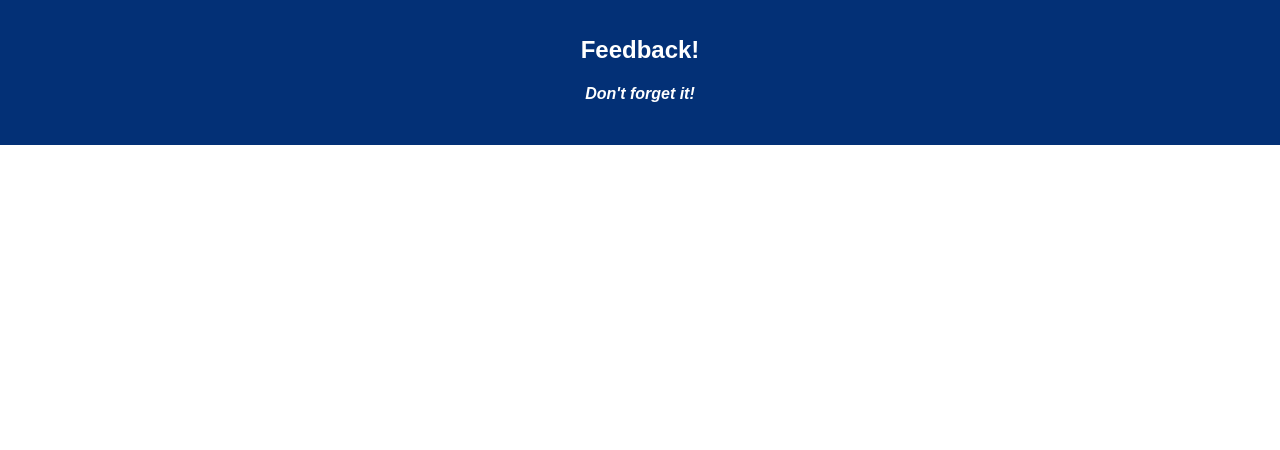
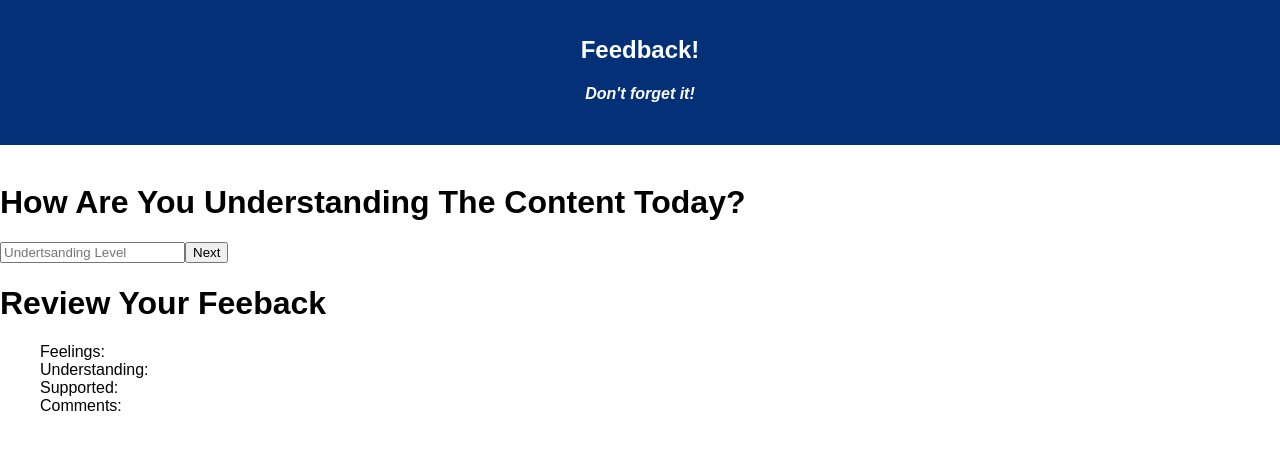
Before and after one commit to KingmanDouglass/feedback-form-weekend, a React (Create React App) app: page /#/understanding in a window 1280 px wide. Shown: the top 450 px of the page. Built offline with nearby package versions, Linux system fonts and the light colour scheme.

Commit message:
getting base mode good and ready

```diff
--- a/src/components/App/App.css
+++ b/src/components/App/App.css
@@ -16,3 +16,7 @@
 .App-intro {
   font-size: large;
 }
+
+ul {
+  list-style: none;
+}
--- a/src/components/App/App.js
+++ b/src/components/App/App.js
@@ -1,19 +1,33 @@
 import React, { Component } from 'react';
+import { HashRouter as Router, Route, Link } from 'react-router-dom';
 import axios from 'axios';
+import { connect } from 'react-redux';
 import './App.css';
+import Feelings from '../Feelings/Feelings.js';
+import Understanding from '../Understanding/Understanding.js';
+import Supported from '../Supported/Supported.js';
+import Comments from '../Comments/Comments.js';
+import Submit from '../Submit/Submit.js';
+import Footer from '../Footer/Footer';
 
 class App extends Component {
   render() {
     return (
-      <div className="App">
-        <header className="App-header">
-          <h1 className="App-title">Feedback!</h1>
-          <h4><i>Don't forget it!</i></h4>
-        </header>
-        <br/>
+
+      <Router>
+        <div>
+        <Route exact path="/" component={Feelings} />
+        <Route exact path="/understanding" component={Understanding} />
+        <Route exact path="/supported" component={Supported} />
+        <Route exact path="/comments" component={Comments} />
+        <Route exact path="/submit" component={Submit} />
       </div>
+    </Router>
     );
   }
 }
-//test
-export default App;
+const mapReduxStateToProps = (reduxState) => ({
+  reduxState
+});
+
+export default connect(mapReduxStateToProps)(App);
--- /dev/null
+++ b/src/components/Comments/Comments.js
@@ -0,0 +1,50 @@
+import React, { Component } from 'react';
+import { connect } from 'react-redux';
+import Header from '../Header/Header'
+import Footer from '../Footer/Footer'
+
+class Comments extends Component {
+
+    state = [
+        {
+            comments: 0,
+        }
+    ]
+
+    nextPage = (event) => {
+        console.log(this.props.product);
+        const action = { type: 'ADD_COMMENTS', payload: this.state.comments};
+        this.props.dispatch(action);
+    }
+
+    handleChange = (event) => {
+        this.setState({
+            comments: event.target.value
+        })
+
+    }
+
+    render() {
+        return (
+            <div>
+            <Header/>
+              <h1>Any Comments You Want To Leave?</h1>
+              <input
+                type="text"
+                placeholder="Comments"
+                value={this.state.comments}
+                onChange={this.handleChange}
+                />
+                <button onClick={this.nextPage}>Next</button>
+            <Footer/>
+            </div>
+        )
+    }
+}
+
+const mapReduxStateToProps = (reduxState) => ({
+    reduxState
+  });
+
+
+export default connect(mapReduxStateToProps)(Comments);
--- /dev/null
+++ b/src/components/Feelings/Feelings.js
@@ -0,0 +1,52 @@
+import React, { Component } from 'react';
+import { connect } from 'react-redux';
+import Header from '../Header/Header'
+import Footer from '../Footer/Footer'
+
+class Feelings extends Component {
+
+    state = [
+        {
+            feelings: 0,
+        }
+    ]
+
+
+    nextPage = (event) => {
+        console.log(this.props.product);
+        const action = { type: 'ADD_FEELINGS', payload: this.state.feelings};
+        this.props.dispatch(action);
+        this.props.history.push('/understanding')
+    }
+
+    handleChange = (event) => {
+        this.setState({
+            feelings: event.target.value
+        })
+
+    }
+
+    render() {
+        return (
+            <div>
+            <Header/>
+              <h1>How Are You Feeling Today?</h1>
+              <input
+                type="number"
+                placeholder="Feeling"
+                value={this.state.feelings}
+                onChange={this.handleChange}
+                />
+                <button onClick={this.nextPage}>Next</button>
+            <Footer/>
+            </div>
+        )
+    }
+}
+
+const mapReduxStateToProps = (reduxState) => ({
+    reduxState
+  });
+
+
+export default connect(mapReduxStateToProps)(Feelings);
--- /dev/null
+++ b/src/components/Footer/Footer.js
@@ -0,0 +1,27 @@
+import React, { Component } from 'react';
+import { connect } from 'react-redux';
+
+//get rid of bulletpoints with css LIST-STYLE: NONE
+class Footer extends Component {
+
+    render() {
+        return (
+            <div>
+              <h1>Review Your Feeback</h1>
+              <ul>
+                  <li>Feelings: {this.props.reduxState.feelingsReducer}</li>
+                  <li>Understanding: {this.props.reduxState.understandingReducer}</li>
+                  <li>Supported: {this.props.reduxState.supportedReducer}</li>
+                  <li>Comments: {this.props.reduxState.commentsReducer}</li>
+              </ul>
+            </div>
+        )
+    }
+}
+
+const mapReduxStateToProps = (reduxState) => ({
+    reduxState,
+  });
+
+
+export default connect(mapReduxStateToProps)(Footer);
--- /dev/null
+++ b/src/components/Header/Header.js
@@ -0,0 +1,18 @@
+import React, { Component } from 'react';
+
+class Header extends Component {
+
+    render() {
+        return (
+        <div className="App">
+        <header className="App-header">
+          <h1 className="App-title">Feedback!</h1>
+          <h4><i>Don't forget it!</i></h4>
+        </header>
+        <br/>
+        </div>
+        )
+    }
+}
+
+export default Header;
--- /dev/null
+++ b/src/components/Submit/Submit.js
@@ -0,0 +1,22 @@
+import React, { Component } from 'react';
+import { connect } from 'react-redux';
+import Header from '../Header/Header'
+import Footer from '../Footer/Footer'
+
+class Submit extends Component {
+
+    render() {
+        return (
+            <div>
+              <h1>Submit</h1>
+            </div>
+        )
+    }
+}
+
+const mapReduxStateToProps = (reduxState) => ({
+    reduxState
+  });
+
+
+export default connect(mapReduxStateToProps)(Submit);
--- /dev/null
+++ b/src/components/Supported/Supported.js
@@ -0,0 +1,51 @@
+import React, { Component } from 'react';
+import { connect } from 'react-redux';
+import Header from '../Header/Header'
+import Footer from '../Footer/Footer'
+
+class Supported extends Component {
+
+    state = [
+        {
+            supported: 0,
+        }
+    ]
+
+    nextPage = (event) => {
+        console.log(this.props.product);
+        const action = { type: 'ADD_SUPPORTED', payload: this.state.supported};
+        this.props.dispatch(action);
+        this.props.history.push('/comments')
+    }
+
+    handleChange = (event) => {
+        this.setState({
+            supported: event.target.value
+        })
+
+    }
+
+    render() {
+        return (
+            <div>
+            <Header/>
+              <h1>How Well Are You Being Supported?</h1>
+              <input
+                type="number"
+                placeholder="Support Gauge"
+                value={this.state.supported}
+                onChange={this.handleChange}
+                />
+                <button onClick={this.nextPage}>Next</button>
+            <Footer/>
+            </div>
+        )
+    }
+}
+
+const mapReduxStateToProps = (reduxState) => ({
+    reduxState
+  });
+
+
+export default connect(mapReduxStateToProps)(Supported);
--- /dev/null
+++ b/src/components/Understanding/Understanding.js
@@ -0,0 +1,52 @@
+import React, { Component } from 'react';
+import { connect } from 'react-redux';
+import Header from '../Header/Header'
+import Footer from '../Footer/Footer'
+
+class Understanding extends Component {
+
+    state = [
+        {
+            understanding: 0,
+        }
+    ]
+
+
+    nextPage = (event) => {
+        console.log(this.props.product);
+        const action = { type: 'ADD_UNDERSTANDING', payload: this.state.understanding};
+        this.props.dispatch(action);
+        this.props.history.push('/supported')
+    }
+
+    handleChange = (event) => {
+        this.setState({
+            understanding: event.target.value
+        })
+
+    }
+
+    render() {
+        return (
+            <div>
+            <Header/>
+              <h1>How Are You Understanding The Content Today?</h1>
+              <input
+                type="number"
+                placeholder="Undertsanding Level"
+                value={this.state.understanding}
+                onChange={this.handleChange}
+                />
+                <button onClick={this.nextPage}>Next</button>
+            <Footer/>
+            </div>
+        )
+    }
+}
+
+const mapReduxStateToProps = (reduxState) => ({
+    reduxState
+  });
+
+
+export default connect(mapReduxStateToProps)(Understanding);
--- a/src/index.js
+++ b/src/index.js
@@ -2,7 +2,47 @@ import React from 'react';
 import ReactDOM from 'react-dom';
 import './index.css';
 import App from './components/App/App';
-import registerServiceWorker from './registerServiceWorker';
+import { createStore, combineReducers, applyMiddleware } from 'redux';
+import { Provider } from 'react-redux';
+import logger from 'redux-logger';
 
-ReactDOM.render(<App />, document.getElementById('root'));
-registerServiceWorker();
+const feelingsReducer = (state = [], action) => {
+    if (action.type === 'ADD_FEELINGS') {
+        return action.payload
+    }
+    return state;
+}
+
+const understandingReducer = (state = [], action) => {
+    if (action.type === 'ADD_UNDERSTANDING') {
+        return action.payload
+    }
+    return state;
+}
+
+const supportedReducer = (state = [], action) => {
+    if (action.type === 'ADD_SUPPORTED') {
+        return action.payload
+    }
+    return state;
+}
+
+const commentsReducer = (state = [], action) => {
+    if (action.type === 'ADD_COMMENTS') {
+        return action.payload
+    }
+    return state;
+}
+
+
+const storeInstance = createStore(
+    combineReducers({
+        feelingsReducer,
+        understandingReducer,
+        supportedReducer,
+        commentsReducer,
+    }),
+    applyMiddleware(logger),
+);
+
+ReactDOM.render(<Provider store={storeInstance}><App /></Provider>, document.getElementById('root'));
```
Also changed, not shown: package.json (+7 -1 lines), 1 other file (tests, documents, lock files or other folders).
